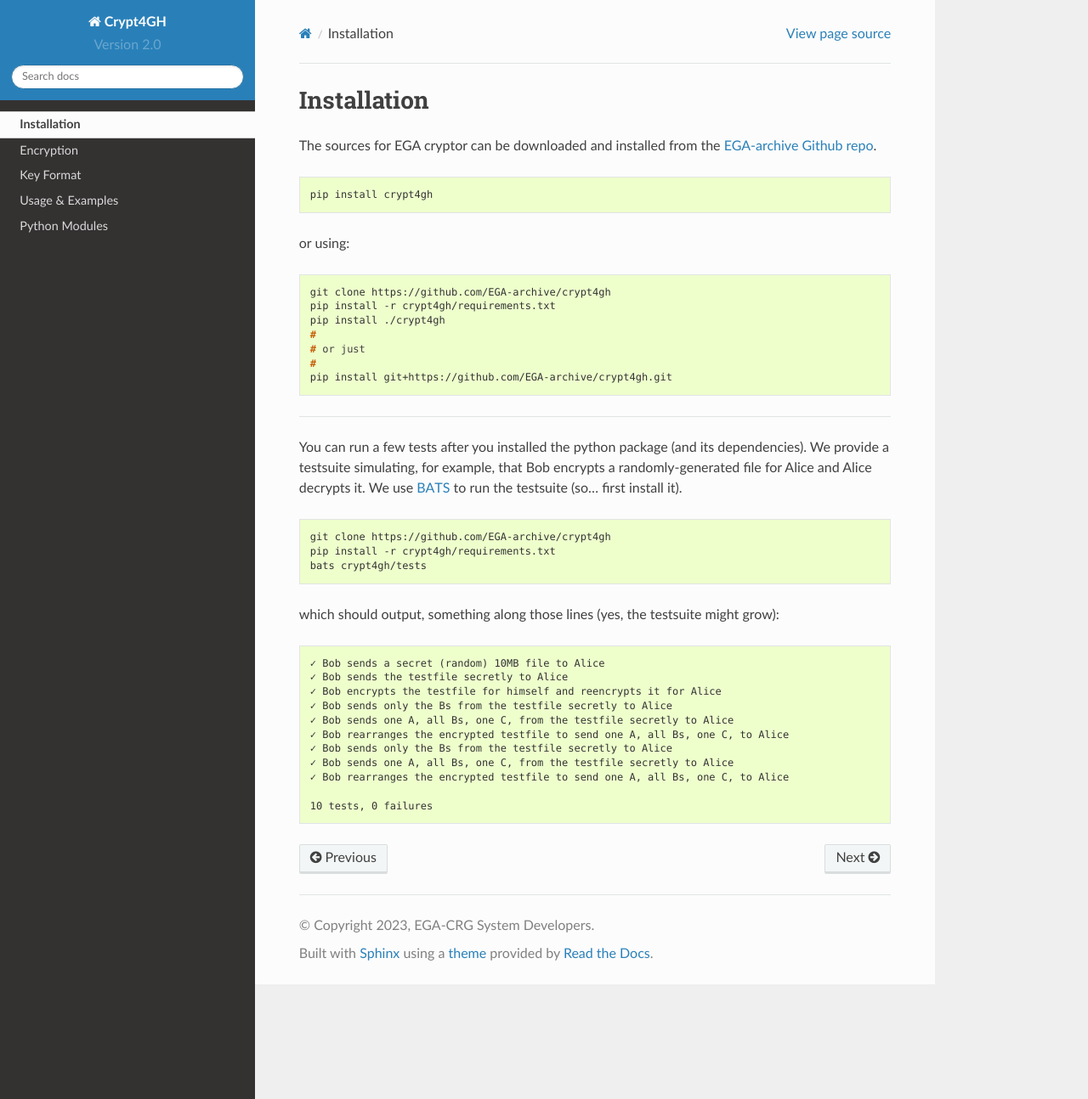
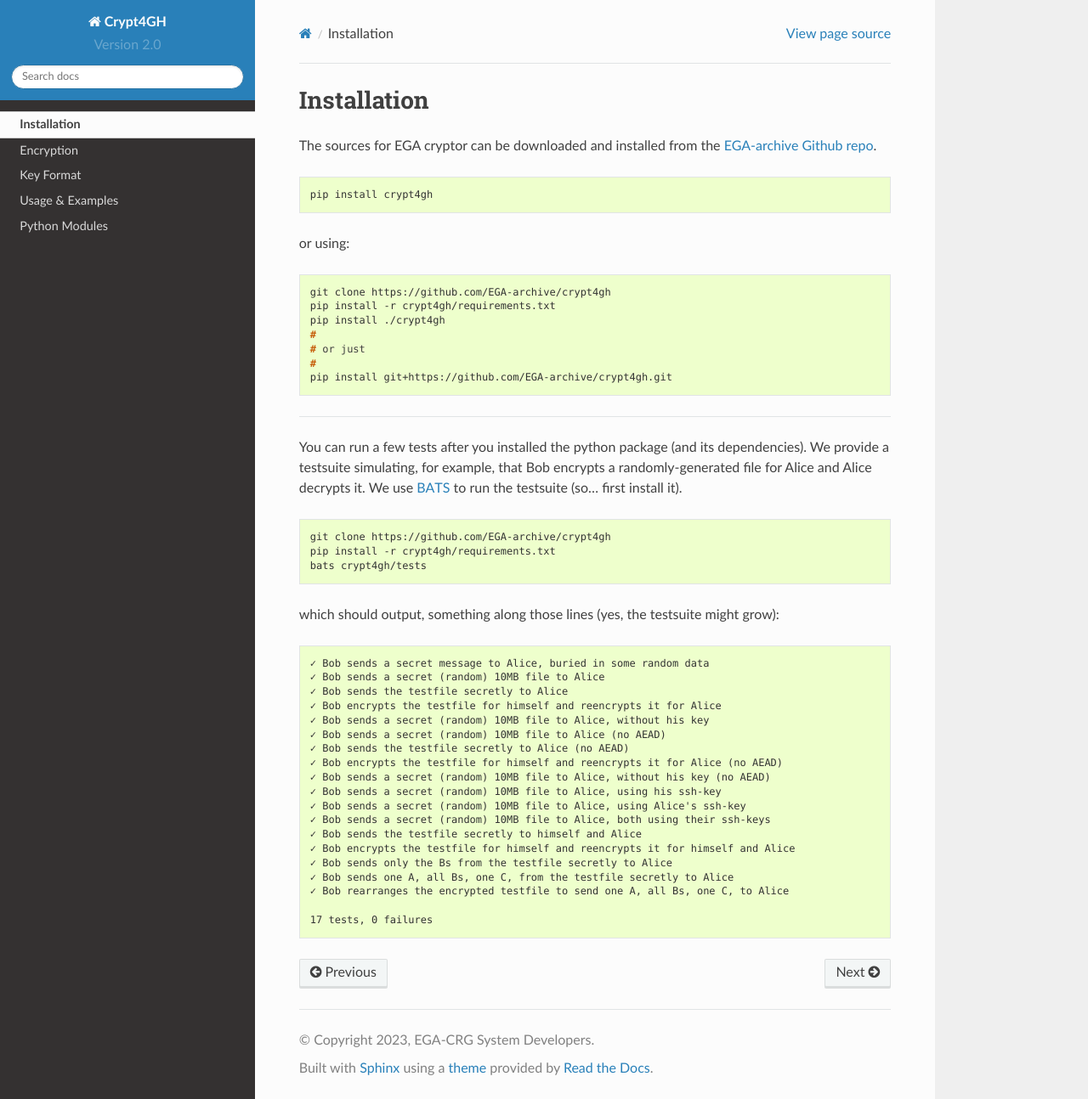
Before and after one commit to EGA-archive/crypt4gh, a Sphinx documentation site: the page built from docs/setup.rst, in a window 1280 px wide and 1294 px high. Shown: the whole window at 85% size. Built offline with Sphinx 7.4.7 and the Read the Docs theme 2.0.0, drawn with Linux system fonts in a browser that asks for light colours.

Commit message:
Updating the docs for v2

```diff
--- a/docs/conf.py
+++ b/docs/conf.py
@@ -129,9 +129,6 @@ html_sidebars = {
 
 today_fmt = '%B %d, %Y'
 
-def setup(app):
-    app.add_stylesheet('custom.css')
-
 # -- Other stuff ----------------------------------------------------------
 htmlhelp_basename = 'crypt4gh'
 latex_elements = {}
--- a/docs/setup.rst
+++ b/docs/setup.rst
@@ -42,14 +42,22 @@ which should output, something along those lines (yes, the testsuite might grow)
 
 .. code-block:: console
 
-   ✓ Bob sends a secret (random) 10MB file to Alice
-   ✓ Bob sends the testfile secretly to Alice
-   ✓ Bob encrypts the testfile for himself and reencrypts it for Alice
-   ✓ Bob sends only the Bs from the testfile secretly to Alice
-   ✓ Bob sends one A, all Bs, one C, from the testfile secretly to Alice
-   ✓ Bob rearranges the encrypted testfile to send one A, all Bs, one C, to Alice
-   ✓ Bob sends only the Bs from the testfile secretly to Alice
-   ✓ Bob sends one A, all Bs, one C, from the testfile secretly to Alice
-   ✓ Bob rearranges the encrypted testfile to send one A, all Bs, one C, to Alice
+    ✓ Bob sends a secret message to Alice, buried in some random data
+    ✓ Bob sends a secret (random) 10MB file to Alice
+    ✓ Bob sends the testfile secretly to Alice
+    ✓ Bob encrypts the testfile for himself and reencrypts it for Alice
+    ✓ Bob sends a secret (random) 10MB file to Alice, without his key
+    ✓ Bob sends a secret (random) 10MB file to Alice (no AEAD)
+    ✓ Bob sends the testfile secretly to Alice (no AEAD)
+    ✓ Bob encrypts the testfile for himself and reencrypts it for Alice (no AEAD)
+    ✓ Bob sends a secret (random) 10MB file to Alice, without his key (no AEAD)
+    ✓ Bob sends a secret (random) 10MB file to Alice, using his ssh-key
+    ✓ Bob sends a secret (random) 10MB file to Alice, using Alice's ssh-key
+    ✓ Bob sends a secret (random) 10MB file to Alice, both using their ssh-keys
+    ✓ Bob sends the testfile secretly to himself and Alice
+    ✓ Bob encrypts the testfile for himself and reencrypts it for himself and Alice
+    ✓ Bob sends only the Bs from the testfile secretly to Alice
+    ✓ Bob sends one A, all Bs, one C, from the testfile secretly to Alice
+    ✓ Bob rearranges the encrypted testfile to send one A, all Bs, one C, to Alice
 
-   10 tests, 0 failures
+    17 tests, 0 failures
--- a/docs/static/custom.css
+++ /dev/null
@@ -1,32 +0,0 @@
-body { overflow-x: initial !important; } /* Fix readthedocs bug */
-
-.bolditalic { font-weight: bold; font-style:italic; }
-
-/* footer * { display:none; } */
-/* footer > hr, */
-/* footer > div { display: block; } */
-
-
-/* #ega thead { valign:top; } */
-/* #ega tbody { valign:bottom; } */
-
-#ega { margin-bottom: 1.5em; }
-
-/* #ega tr th { font-size: 90%; margin: 0; overflow: visible; padding: 0.5em 1em; border: 1px solid #e1e4e5; text-align:left; white-space: initial; } */
-/* #ega tr th { font-weight: bold; border: 1px solid #e1e4e5; border-bottom-width:2px; } */
-/* #ega tr th:first-child { text-align:right; } */
-/* #ega tr th:last-child { text-align:center; } */
-
-/* #ega tbody tr:nth-child(odd){ background-color: #f3f6f6; } */
-
-#ega tr td { font-size: 90%; margin: 0; padding: 0.5em 1em; border: 1px solid #e1e4e5; text-align:left; white-space: initial; vertical-align:middle; }
-#ega tr td:first-child { text-align:right; border:none; font-weight:bold; font-variant: small-caps; }
-#ega tr td:last-child { text-align:center; border:none; }
-
-
-.ega-stable { color: green; }
-.ega-dev { color: orange; }
-.ega-unstable { color: red; }
-
-
-#ega thead{ display: none; }
```
Also changed, not shown: docs/encryption.rst (+24 -0 lines), docs/usage.rst (+8 -3 lines), docs/static/encryption.png.
